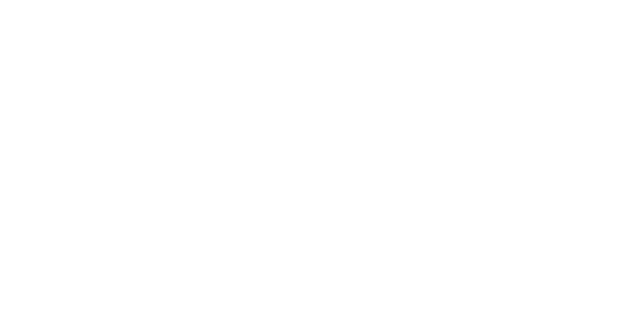
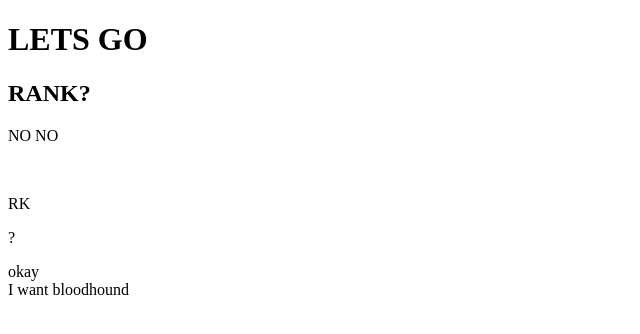
Before and after one commit to Someone0517/Someone0517.github.io, a plain HTML site: page index.html in a window 1280 px wide. Shown: the whole page, without its empty margins (0-640 px from the left). Drawn offline with Linux system fonts and the light colour scheme.

Commit message:
ADD trash talk

```diff
--- a/index.html
+++ b/index.html
@@ -4,5 +4,14 @@
         <title>PLAY APEX</title>
     </head>
     <body>
+        <h1>LETS GO</h1>
+        <h2>RANK?</h2>
+        <p>NO NO</p>
+        <br/>
+        <p>RK</p>
+        <p>?</p>
+
+        <p>okay <br/>I want bloodhound</p>
+
     </body>
 </html>
```
